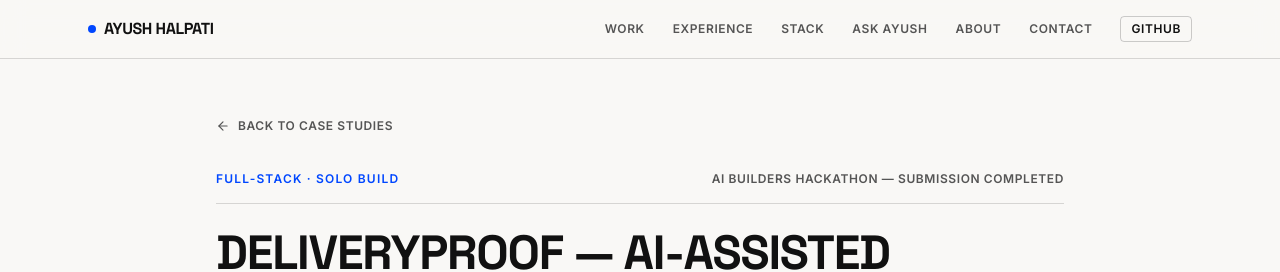
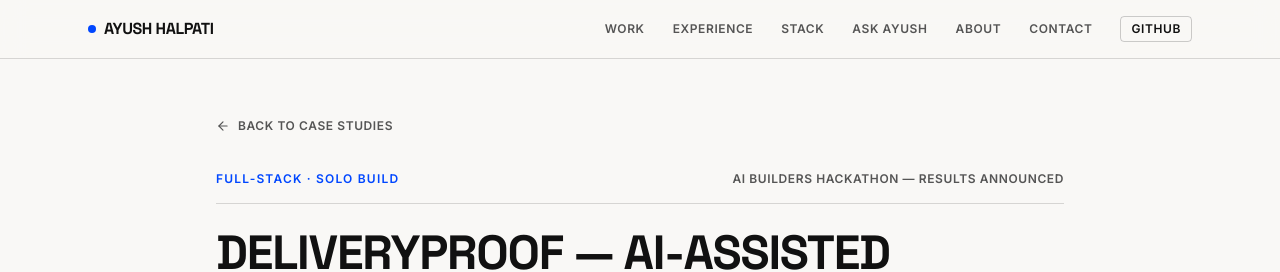
Before and after one commit to ayush22cp008/portfolio, a Next.js app: page /projects/deliveryproof in a window 1280 px wide. Shown: the top 272 px of the page. Built offline with nearby package versions, Linux system fonts and the light colour scheme.

Commit message:
Update DeliveryProof status to Results announced

```diff
--- a/app/projects/deliveryproof/page.tsx
+++ b/app/projects/deliveryproof/page.tsx
@@ -25,7 +25,7 @@ export default function DeliveryProofPage() {
           tagline="An evidence-first accountability layer for logistics: a verifiable, chronological timeline of every facility interaction, summarized by AI into a narrative that supports dispute resolution."
           liveUrl="https://deliveryproofhackathon.vercel.app"
           repoUrl="https://github.com/ayush22cp008/DeliveryProof_hackathon"
-          status="AI Builders Hackathon — submission completed"
+          status="AI Builders Hackathon — Results announced"
         />
 
         <StackRow
--- a/corpus/profile/data.ts
+++ b/corpus/profile/data.ts
@@ -45,7 +45,7 @@ export const projects: Project[] = [
     liveUrl: "https://deliveryproofhackathon.vercel.app",
     repoUrl: "https://github.com/ayush22cp008/DeliveryProof_hackathon",
     featured: true,
-    status: "AI Builders Hackathon — submission completed",
+    status: "AI Builders Hackathon — Results announced",
   },
   {
     slug: "zeni",
--- a/lib/data.ts
+++ b/lib/data.ts
@@ -50,7 +50,7 @@ export const projects: Project[] = [
     liveUrl: "https://deliveryproofhackathon.vercel.app",
     repoUrl: "https://github.com/ayush22cp008/DeliveryProof_hackathon",
     featured: true,
-    status: "AI Builders Hackathon — submission completed",
+    status: "AI Builders Hackathon — Results announced",
   },
   {
     slug: "zeni",
```
